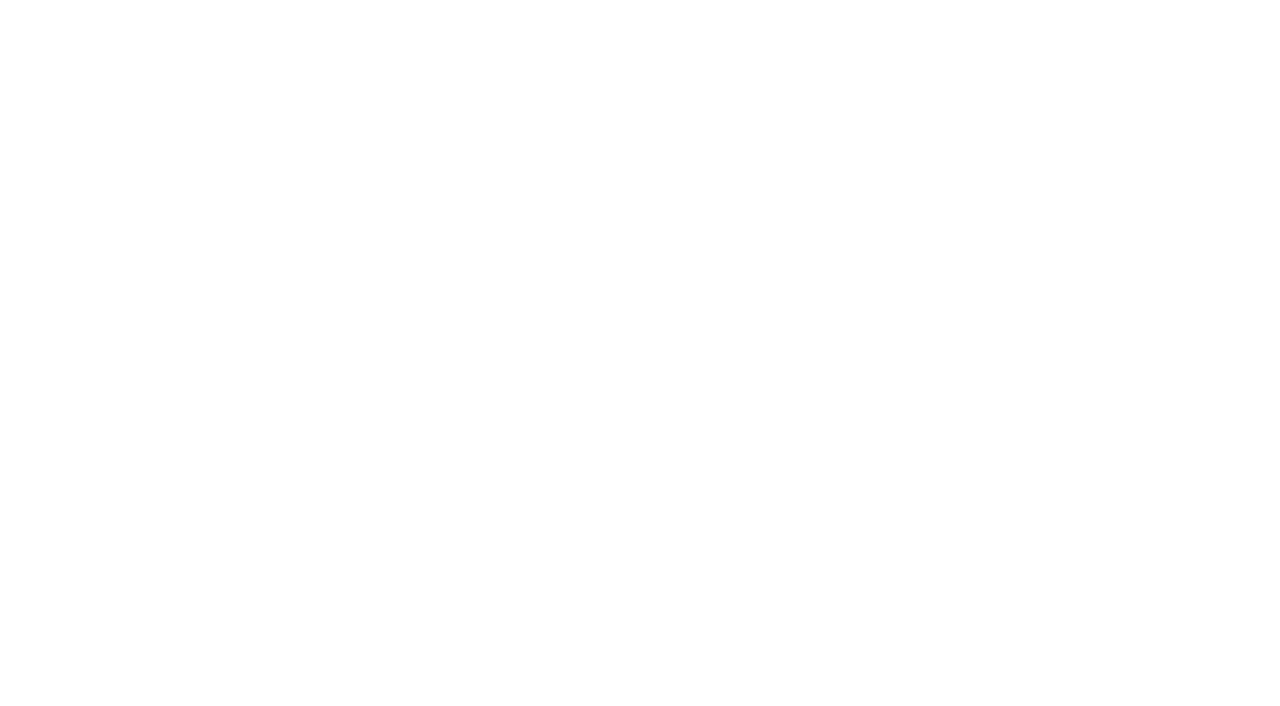
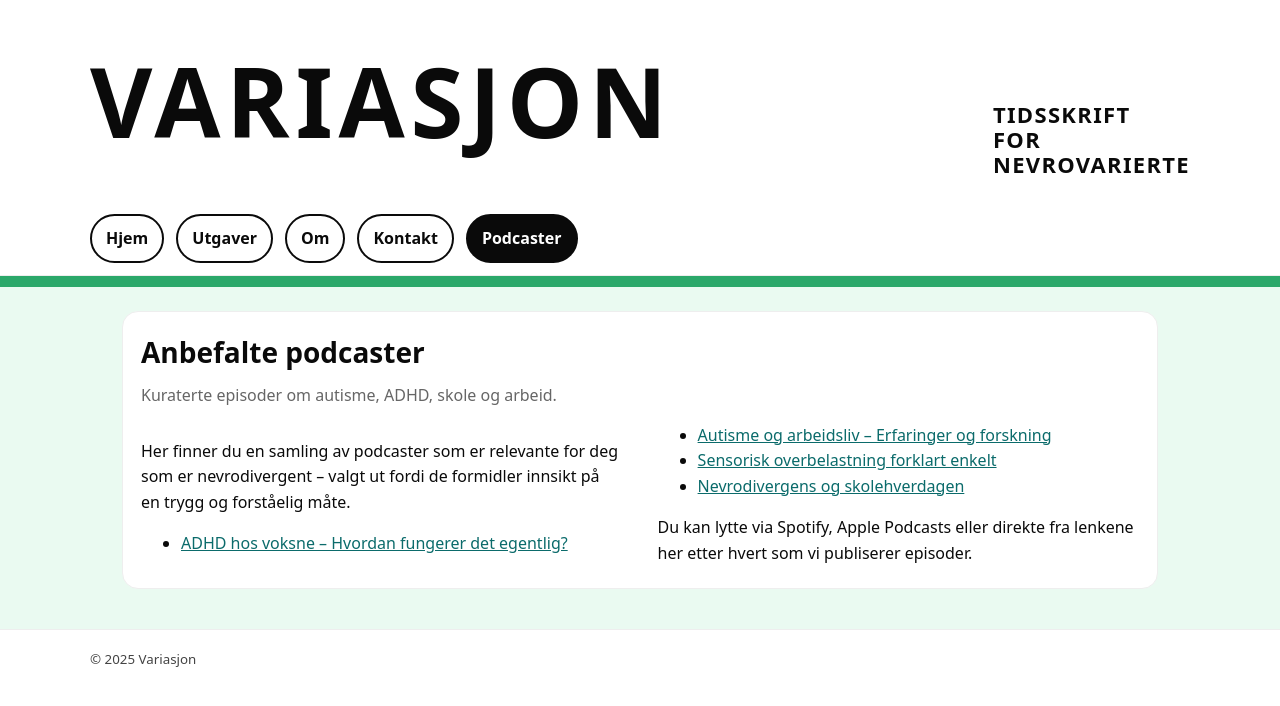
Before and after one commit to kasantix-design/Variasjon, a website: page podcaster.html in a window 1280 px wide. Drawn offline with Linux system fonts and the light colour scheme.

Commit message:
Update podcaster.html

```diff
--- a/podcaster.html
+++ b/podcaster.html
@@ -1,3 +1,5 @@
+<!doctype html>
+<html lang="no" class="theme-green">
 <head>
   <meta charset="utf-8" />
   <meta name="viewport" content="width=device-width, initial-scale=1" />
@@ -21,9 +23,60 @@
   <meta name="twitter:description" content="Lytt til nøye utvalgte podcaster om nevrodivergens, ADHD og autisme – samlet og anbefalt av Variasjon." />
   <meta name="twitter:image" content="https://kasantix-design.github.io/Variasjon/assets/reidun.jpg" />
 
-  <!-- Favicon (valgfritt) -->
+  <!-- Favicon -->
   <link rel="icon" href="/Variasjon/assets/favicon.ico" />
 
   <!-- Stil -->
   <link rel="stylesheet" href="style.css" />
 </head>
+<body class="theme-green">
+  <header class="site-header">
+    <div class="container mast" role="banner">
+      <h1 class="logo">VARIASJON</h1>
+      <p class="subtitle" aria-label="Undertittel stablet over hverandre">
+        <span class="line">Tidsskrift</span>
+        <span class="line">for</span>
+        <span class="line">nevrovarierte</span>
+      </p>
+    </div>
+
+    <nav class="tabs" aria-label="Hovednavigasjon">
+      <div class="container row">
+        <a class="tab" href="index.html">Hjem</a>
+        <a class="tab" href="utgaver.html">Utgaver</a>
+        <a class="tab" href="om.html">Om</a>
+        <a class="tab" href="kontakt.html">Kontakt</a>
+        <a class="tab" href="podcaster.html" aria-current="page">Podcaster</a>
+      </div>
+    </nav>
+    <div class="accent-bar" aria-hidden="true"></div>
+  </header>
+
+  <div class="page-wrap">
+    <main class="container" role="main">
+      <section class="article">
+        <div class="pad">
+          <h2>Anbefalte podcaster</h2>
+          <p class="lead">Kuraterte episoder om autisme, ADHD, skole og arbeid.</p>
+          <div class="body" style="column-width:46ch">
+            <p>Her finner du en samling av podcaster som er relevante for deg som er nevrodivergent – valgt ut fordi de formidler innsikt på en trygg og forståelig måte.</p>
+            <ul>
+              <li><a href="#">ADHD hos voksne – Hvordan fungerer det egentlig?</a></li>
+              <li><a href="#">Autisme og arbeidsliv – Erfaringer og forskning</a></li>
+              <li><a href="#">Sensorisk overbelastning forklart enkelt</a></li>
+              <li><a href="#">Nevrodivergens og skolehverdagen</a></li>
+            </ul>
+            <p>Du kan lytte via Spotify, Apple Podcasts eller direkte fra lenkene her etter hvert som vi publiserer episoder.</p>
+          </div>
+        </div>
+      </section>
+    </main>
+  </div>
+
+  <footer class="site-footer">
+    <div class="container foot">
+      <small>© 2025 Variasjon</small>
+    </div>
+  </footer>
+</body>
+</html>
```
